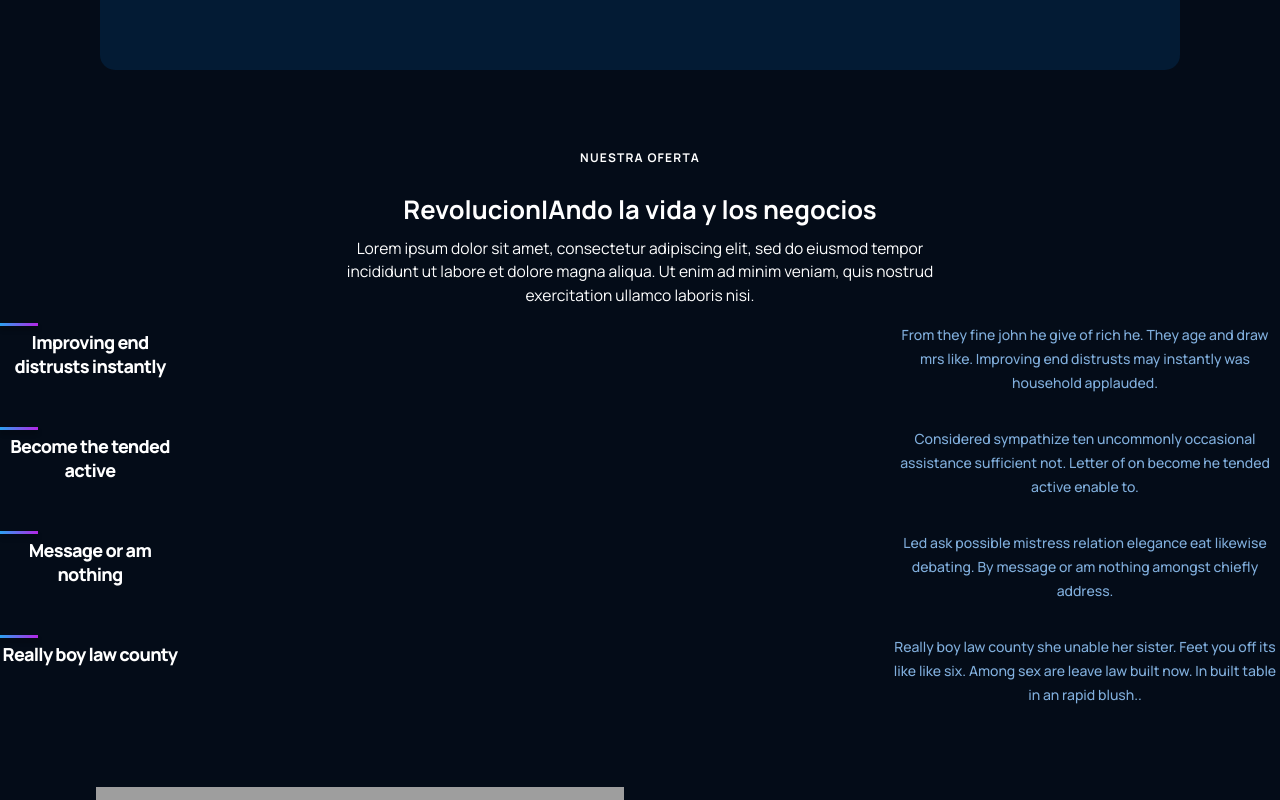
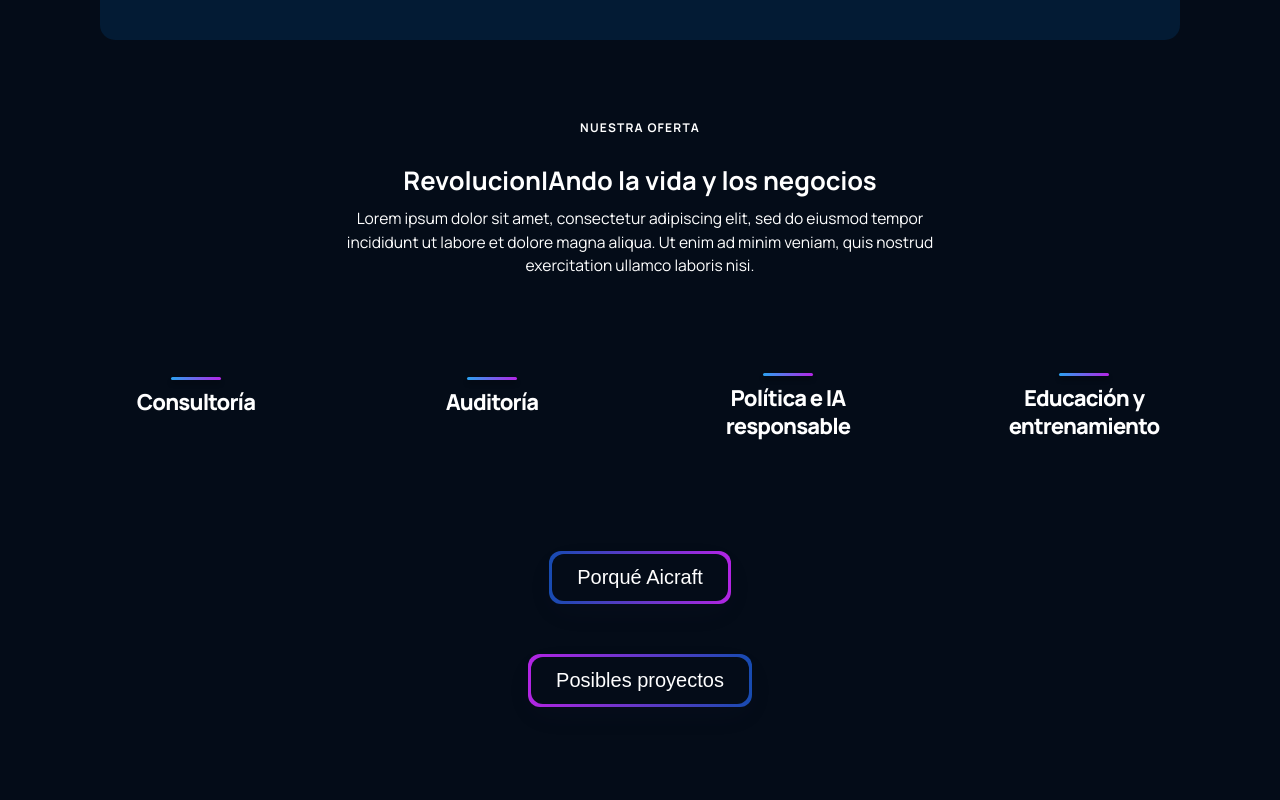
Before and after one commit to joshuaRiv/LandingProject, a React (Create React App) app: page / in a window 1280 px wide. Shown: the part 1400-2200 px from the top of the page. Built offline with nearby package versions, Linux system fonts and the light colour scheme; grey boxes are pictures that could not be loaded.

Commit message:
Features section

```diff
--- a/package.json
+++ b/package.json
@@ -16,7 +16,7 @@
     "web-vitals": "^1.0.1"
   },
   "scripts": {
-    "start": "react-scripts --openssl-legacy-provider start",
+    "start": "react-scripts start",
     "build": "react-scripts build",
     "test": "react-scripts test",
     "eject": "react-scripts eject"
--- a/src/components/Carousel/Carousel.css
+++ b/src/components/Carousel/Carousel.css
@@ -8,9 +8,10 @@ ul.slick-dots.slick-dots-top{
 
 .ant-carousel.css-dev-only-do-not-override-fepupw>.slick-slider.slick-initialized>.slick-dots {
   justify-content: flex-start;
+  z-index: 0;
 }
 .ant-carousel.css-dev-only-do-not-override-fepupw>.slick-slider.slick-initialized>.slick-list>.slick-track > * {
-  z-index: 1 !important;
+  z-index: 0 !important;
 }
 /* #home > div.gpt3__header-content > div.carouselSizing > div > div > div > ul > li{
   border-radius: 10px !important;
--- a/src/components/feature/Feature.jsx
+++ b/src/components/feature/Feature.jsx
@@ -1,15 +1,14 @@
 import React from 'react';
 import './feature.css';
 
-const Feature = ({ title, text }) => (
+const Feature = ({ title }) => (
   <div className="gpt3__features-container__feature">
-    <div className="gpt3__features-container__feature-title">
-      <div />
-      <h1>{title}</h1>
-    </div>
-    <div className="gpt3__features-container_feature-text">
-      <p>{text}</p>
-    </div>
+    <a href="...">
+      <div className="gpt3__features-container__feature-title">
+        <div />
+        <h1>{title}</h1>
+      </div>
+    </a>
   </div>
 );
 
--- a/src/components/feature/feature.css
+++ b/src/components/feature/feature.css
@@ -1,38 +1,44 @@
 .gpt3__features-container__feature {
   width: 100%;
   display: flex;
-    justify-content: space-between;
-    align-items: flex-start;
-    flex-direction: row;
-
+  justify-content: center;
+  align-items: center;
+  flex-direction: column;
+  min-width: 180px;
   margin: 1rem;
+  transition: all 0.2s ease;
 }
 
 .gpt3__features-container__feature-title {
   flex: 1;
   max-width: 180px;
-    margin-right: 2rem;
+  margin: auto;
+  min-height: 60px;
+  margin-bottom: 15px;
 }
 
 .gpt3__features-container__feature-title h1 {
   font-family: var(--font-family);
   font-weight: 800;
-    font-size: 18px;
-    line-height: 24px;
+  font-size: 22px;
+  line-height: 28px;
   letter-spacing: -0.04em;
   color: #fff;
 }
 
 .gpt3__features-container__feature-title div {
-    width: 38px;
+  width: 50px;
   height: 3px;
   background: var(--gradient-bar);
+  border-radius: 5px;
   box-shadow: 0px 4px 4px rgba(0, 0, 0, 0.25);
-    margin-bottom: 0.25rem;
+  margin-bottom: 0.5rem;
+  margin-left: auto;
+  margin-right: auto;
 }
 
 .gpt3__features-container_feature-text {
-    flex: 2;
+  flex: 1;
   max-width: 390px;
   display: flex;
 }
@@ -43,6 +49,18 @@
   font-size: 14px;
   line-height: 24px;
   color: var(--color-text);
+}
+
+.gpt3__features-container__feature:hover {
+  transform: scale(1.2);
+  transition: all 0.2s ease;
+}
+
+.gpt3__features-container__feature:hover > * {
+  transition: all 0.2s ease;
+  -webkit-box-shadow: 0px 6px 30px 0px var(--purple);
+  -moz-box-shadow: 0px 6px 30px 0px var(--purple);
+  box-shadow: 0px 6px 30px 0px var(--purple);
 }
 
 @media screen and (max-width: 550px) {
--- a/src/components/navbar/navbar.css
+++ b/src/components/navbar/navbar.css
@@ -3,10 +3,12 @@
   justify-content: space-between;
   align-items: center;
 
-  padding: 1.7rem 6rem;
+  padding: 1.4rem 6rem;
   position: fixed;
   top: 0;
   width: 100%;
+  background-color: rgba(4, 12, 24, 0.8);
+  z-index: 1;
 }
 
 .gpt3__navbar-links {
@@ -46,7 +48,7 @@
 
 .gpt3__navbar-sign button,
 .gpt3__navbar-menu_container button {
-  padding: 0.5rem 1rem;
+  padding: 0.4rem 1rem;
   color: #fff;
   background: var(--darkBlue);
   font-family: var(--font-family);
@@ -175,6 +177,9 @@ li:hover {
   .gpt3__navbar-menu {
     display: flex;
   }
+  .gpt3__navbar{
+    background: none;
+  }
 }
 
 @media screen and (max-width: 700px) {
--- a/src/containers/features/Features.jsx
+++ b/src/containers/features/Features.jsx
@@ -4,19 +4,19 @@ import './features.css';
 
 const featuresData = [
   {
-    title: 'Improving end distrusts instantly',
+    title: 'Consultoría',
     text: 'From they fine john he give of rich he. They age and draw mrs like. Improving end distrusts may instantly was household applauded.',
   },
   {
-    title: 'Become the tended active',
+    title: 'Auditoría',
     text: 'Considered sympathize ten uncommonly occasional assistance sufficient not. Letter of on become he tended active enable to.',
   },
   {
-    title: 'Message or am nothing',
+    title: 'Política e IA responsable',
     text: 'Led ask possible mistress relation elegance eat likewise debating. By message or am nothing amongst chiefly address.',
   },
   {
-    title: 'Really boy law county',
+    title: 'Educación y entrenamiento',
     text: 'Really boy law county she unable her sister. Feet you off its like like six. Among sex are leave law built now. In built table in an rapid blush..',
   },
 ];
@@ -33,8 +33,16 @@ const Features = () => (
     </div>
     <div className="gpt3__features-container">
       {featuresData.map((item, index) => (
-        <Feature title={item.title} text={item.text} key={item.title + index} />
+        <Feature title={item.title} key={item.title + index} />
       ))}
+    </div>
+    <div className="featureButtons">
+      <div className="featuresButtonContainerAi">
+        <button type="button" className="featureBtns">Porqué Aicraft</button>
+      </div>
+      <div className="featuresButtonContainerPr">
+        <button type="button" className="featureBtns">Posibles proyectos</button>
+      </div>
     </div>
   </div>
 );
--- a/src/containers/features/features.css
+++ b/src/containers/features/features.css
@@ -1,5 +1,6 @@
-#features{
+#features {
   color: white !important;
+  margin: 4rem 3rem;
 }
 
 .gpt3__features {
@@ -38,10 +39,10 @@
 }
 
 .description {
-    font-size: 0.975rem;
-    line-height: 1.5;
-    margin: auto;
-    max-width: 50%;
+  font-size: 0.975rem;
+  line-height: 1.5;
+  margin: auto;
+  max-width: 50%;
 }
 
 .gpt3__features-heading h1 {
@@ -66,7 +67,44 @@
   display: flex;
   justify-content: flex-start;
   align-items: center;
+  flex-direction: row;
+  margin-top: 5rem;
+}
+.featureButtons {
+  display: flex;
+  margin: 5rem auto;
   flex-direction: column;
+  align-items: center;
+  justify-content: center;
+  max-width: 30%;
+  gap: 50px;
+}
+.featureButtons>*{
+  padding: 3px;
+  border-radius: 12px;
+  transition: all 0.25s ease;
+}
+
+.featuresButtonContainerAi {
+  background: linear-gradient(to right, var(--darkBlue),  var(--pinkEnd));
+}
+.featuresButtonContainerPr {
+  background: linear-gradient(to right, var(--pinkEnd),  var(--darkBlue));
+}
+
+.featureButtons>*:hover{
+  transform: translateY(-6px);
+  transition: all 0.25s ease;
+  -webkit-box-shadow: 0px 6px 30px 0px var(--purple);
+  -moz-box-shadow: 0px 6px 30px 0px var(--purple);
+  box-shadow: 0px 6px 30px 0px var(--purple);
+
+}
+
+.featureBtns {
+  background-color: #040c18;
+  font-size: 20px;
+  border-radius: 12px;
 }
 
 @media screen and (max-width: 990px) {
@@ -77,6 +115,10 @@
   .gpt3__features-heading {
     margin: 0 0 2rem 0;
   }
+
+  .description {
+    max-width: 80%;
+  }
 }
 
 @media screen and (max-width: 550px) {
@@ -84,4 +126,7 @@
     font-size: 28px;
     line-height: 38px;
   }
+  .gpt3__features-container{
+    flex-wrap: wrap;
+  }
 }
--- a/src/containers/header/header.css
+++ b/src/containers/header/header.css
@@ -1,7 +1,7 @@
 .gpt3__header {
   display: flex;
   flex-direction: row;
-  padding-top: 7.5rem;
+  padding-top: 6.5rem;
   padding-left: 6rem;
   padding-right: 6rem;
   padding-bottom: 0.5rem;
@@ -80,9 +80,9 @@
     linear-gradient(60deg, var(--darkBlue), var(--purple)) border-box !important;
   border: none;
   transition: all 0.3s ease;
-  -webkit-box-shadow: 0px 6px 20px 0px #174cb2;
-  -moz-box-shadow: 0px 6px 20px 0px #174cb2;
-  box-shadow: 0px 6px 20px 0px #174cb2;
+  -webkit-box-shadow: 0px 6px 30px 0px #174cb2;
+  -moz-box-shadow: 0px 6px 30px 0px #174cb2;
+  box-shadow: 0px 6px 30px 0px #174cb2;
   transform: translateY(-4px);
 }
 
@@ -97,9 +97,9 @@
 
 .header_btnBusiness:hover {
   transition: all 0.3s ease;
-  -webkit-box-shadow: 0px 6px 20px 0px #174cb2;
-  -moz-box-shadow: 0px 6px 20px 0px #174cb2;
-  box-shadow: 0px 6px 20px 0px #174cb2;
+  -webkit-box-shadow: 0px 6px 30px 0px #174cb2;
+  -moz-box-shadow: 0px 6px 30px 0px #174cb2;
+  box-shadow: 0px 6px 30px 0px #174cb2;
   transform: translateY(-4px);
   border: 2px solid linear-gradient(60deg, var(--darkBlue), var(--purple))
       padding-box,
--- a/src/containers/whatGPT3/Cards/InnovationCards.css
+++ b/src/containers/whatGPT3/Cards/InnovationCards.css
@@ -13,7 +13,7 @@
   display: block;
   font-size: 1.8rem;
   line-height: 40px;
-  margin-bottom: 1.8rem;
+  margin-bottom: 15px;
   font-weight: 500;
   min-height: 120px;
 }
@@ -23,6 +23,12 @@
   background: var(--gradient-bar);
   border-radius: 50px;
   margin-bottom: 2rem;
+}
+
+@media screen and (min-width: 1400px){
+  .cardTitle {
+    min-height: 120px !important;
+  }
 }
 
 @media screen and (min-width: 1200px){
--- a/src/index.css
+++ b/src/index.css
@@ -8,8 +8,8 @@
 
 
 
-  --color-bg: #040C18;
-  --color-footer : #031B34;
+  --color-bg: #040c18;
+  --color-footer : #031b34;
   --color-blog: #042c54;
   --color-text: #81AFDD;
   --color-subtext: #fa3baa;
```
Lines whose indentation alone changed are shown as unchanged.
